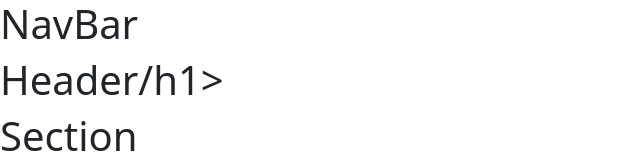
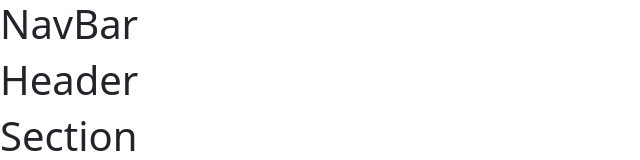
Before and after one commit to Rociomeh/PTM83.github.io, a plain HTML site: page index.html in a window 1280 px wide. Shown: the top 160 px of the page, without its empty margins (0-640 px from the left). Drawn offline with nearby package versions, Linux system fonts and the light colour scheme.

Commit message:
se agrega un menor que < en Header

```diff
--- a/index.html
+++ b/index.html
@@ -20,7 +20,7 @@
 </nav>
 
 <header>
-    <h1>Header/h1>
+    <h1>Header</h1>
 </header>
 
 <section>
```
